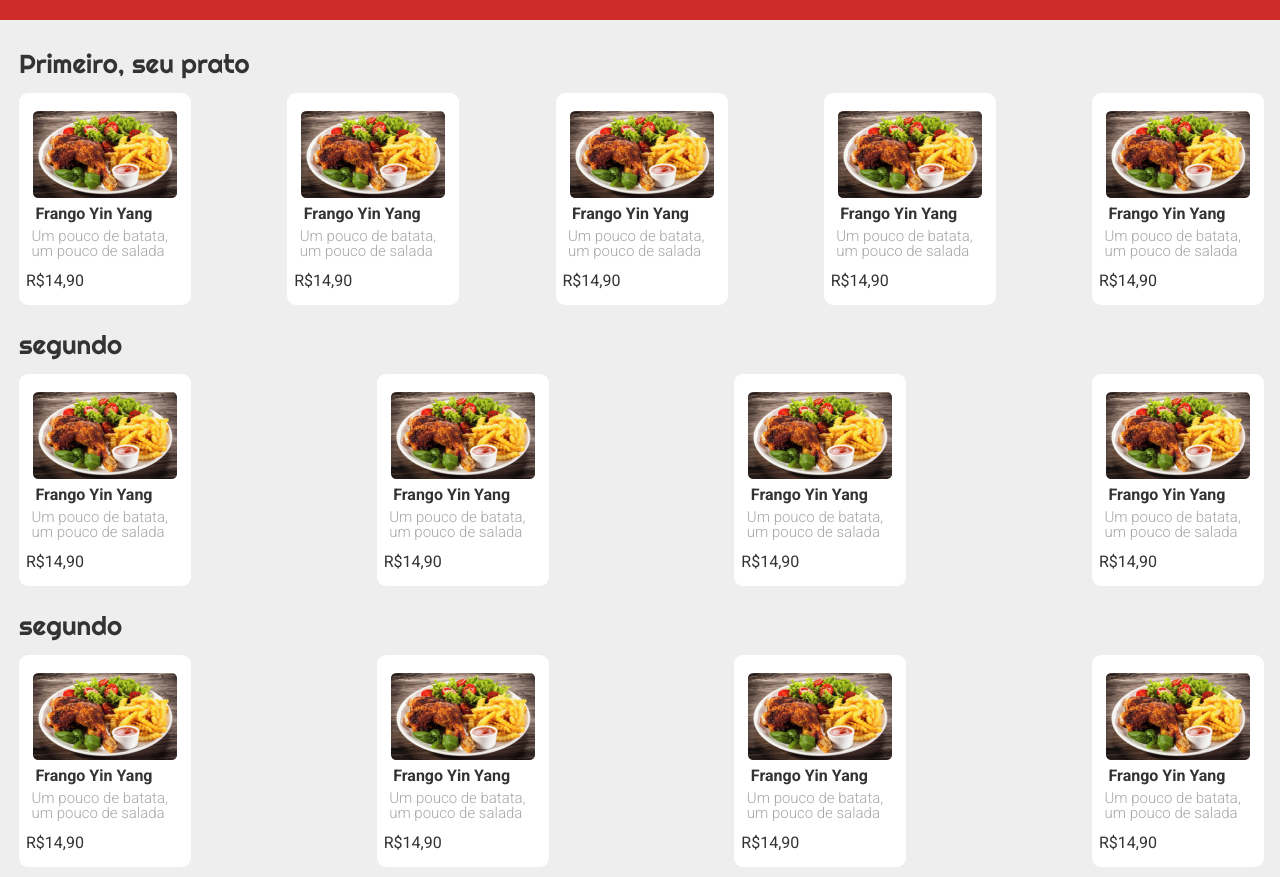
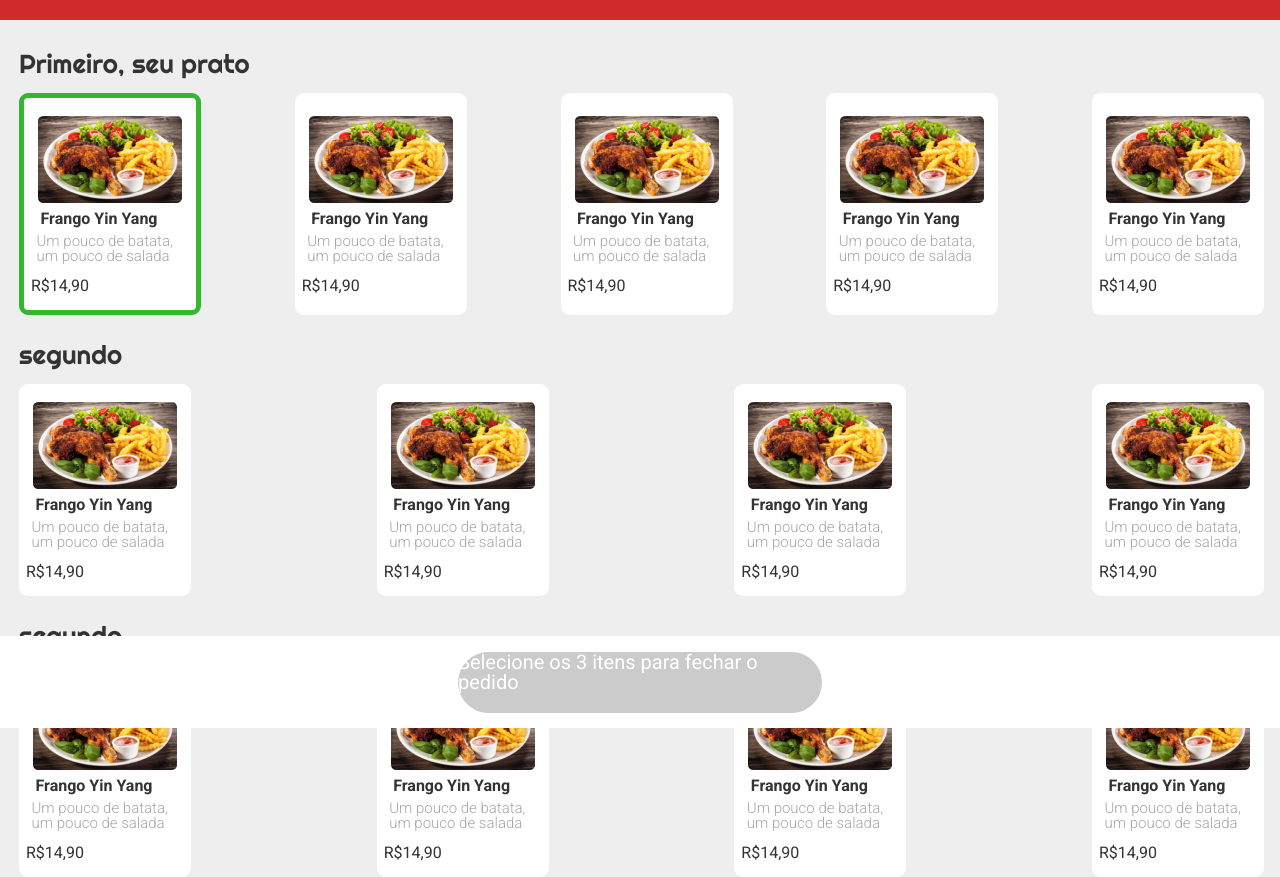
Before and after one commit to gumrqs/Projeto03-Driveneats, a plain HTML site: page Gustavo/Projeto03- Driveneats/index.html in a window 1280 px wide. Shown: the part 72-949 px from the top of the page. Drawn offline with Linux system fonts and the light colour scheme.

Commit message:
finalizando layout

```diff
--- a/Gustavo/Projeto03- Driveneats/CSS/styles.css
+++ b/Gustavo/Projeto03- Driveneats/CSS/styles.css
@@ -43,6 +43,7 @@ body{
 }
 .container{
     display: flex;
+    width: 100%;
 
 }
 .primeiro p{
@@ -71,6 +72,10 @@ body{
     min-width: 172px;
     border-radius: 9px;
     margin-right: 16px;
+}
+.selecionado{
+    border: #32B72F 5px solid;
+    ;
 }
 .pratos img{
     margin-top: 18px;
@@ -124,3 +129,28 @@ body{
     height: 25px;
     margin-top: 27px;
 }
+.pedido{
+    position: fixed;
+    background-color: #FFFFFF;
+    width: 100%;
+    height: 92px;
+    left: 0;
+    bottom: 0;
+    display: flex;
+    justify-content: center;
+    align-items: center;
+}
+.fecharpedido{
+
+    width: 364px;
+    height: 61px;
+    border-radius: 50px;
+    background-color: #CBCBCB;
+}
+.fecharpedido p{
+    font-family:Roboto;
+    font-weight: 400;
+    font-size: 20px;
+    color: #FFFFFF;
+
+}
--- a/Gustavo/Projeto03- Driveneats/index.html
+++ b/Gustavo/Projeto03- Driveneats/index.html
@@ -18,7 +18,7 @@
      </div>
     <div class="container">
          <div class="conteudo">
-             <div class="pratos">
+             <div class="pratos selecionado">
                  <img src="./frango_yin_yang 1 (1).png" alt="">
                  <div class="opcao">
                      <p>Frango Yin Yang</p>
@@ -205,6 +205,11 @@
          </div>
 
     </div>
-
+    <div class="pedido">
+        <div class="fecharpedido">
+            <p>Selecione os 3 itens
+                para fechar o pedido</p>
+        </div>
+    </div>
 </body>
 </html>
```
